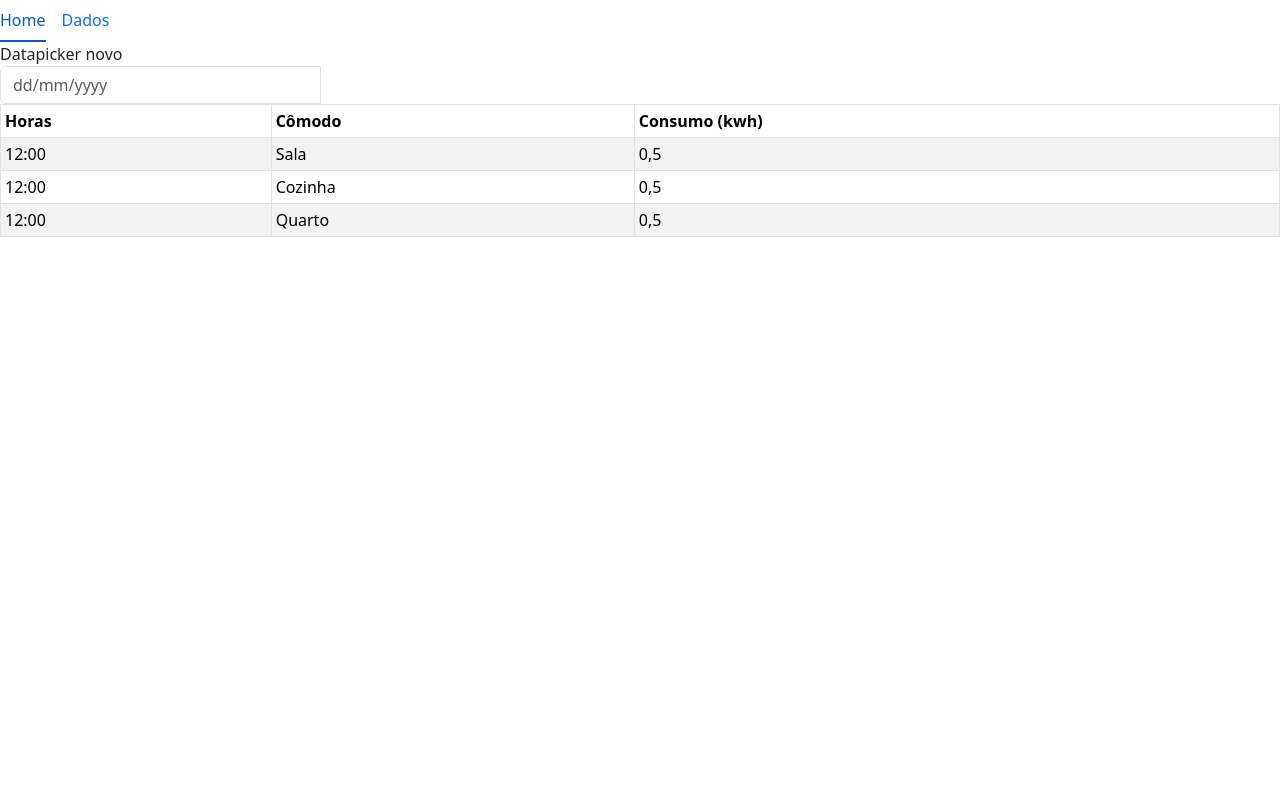
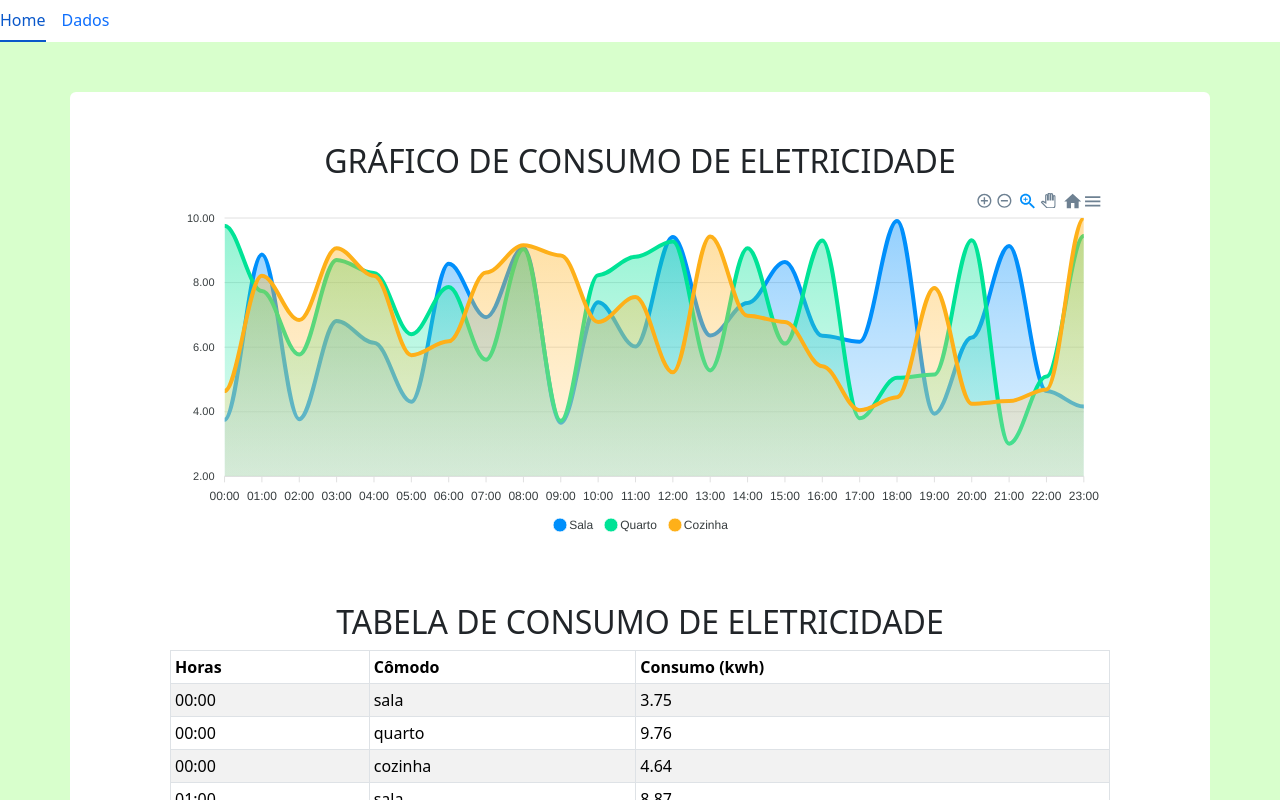
Before and after one commit to ES-SmartEnergy/SmartEnergy_01, a React (Vite) app in the folder frontend/smart/: page /dados in a window 1280 px wide. Shown: the top 800 px of the page. Built offline with nearby package versions, Linux system fonts and the light colour scheme.

Commit message:
adição do gráfico e tabela
ainda com valores mocados

```diff
--- a/frontend/smart/package.json
+++ b/frontend/smart/package.json
@@ -10,9 +10,11 @@
     "preview": "vite preview"
   },
   "dependencies": {
+    "apexcharts": "^3.42.0",
     "bootstrap": "^5.3.2",
     "firebase": "^10.4.0",
     "react": "^18.2.0",
+    "react-apexcharts": "^1.4.1",
     "react-bootstrap": "^2.8.0",
     "react-dom": "^18.2.0",
     "react-firebase-hooks": "^5.1.1",
--- a/frontend/smart/src/App.jsx
+++ b/frontend/smart/src/App.jsx
@@ -6,7 +6,7 @@ import Home from "./components/Home";
 import Dados from "./components/Dados";
 import { BrowserRouter, Route, Link, Routes } from "react-router-dom";
 import Nav from "react-bootstrap/Nav";
-import 'bootstrap/dist/css/bootstrap.min.css';
+import "bootstrap/dist/css/bootstrap.min.css";
 
 function App() {
   return (
@@ -15,17 +15,22 @@ function App() {
         <BrowserRouter>
           <Nav variant="underline">
             <Nav.Item>
-              <Nav.Link as={Link} to="/">Home</Nav.Link>
+              <Nav.Link as={Link} to="/">
+                Home
+              </Nav.Link>
             </Nav.Item>
             <Nav.Item>
-              <Nav.Link as={Link} to="/dados">Dados</Nav.Link>
+              <Nav.Link as={Link} to="/dados">
+                Dados
+              </Nav.Link>
             </Nav.Item>
           </Nav>
-
-          <Routes>
-            <Route path="/" element={<Home />}></Route>
-            <Route path="/dados" element={<Dados />}></Route>
-          </Routes>
+          <div style={{ backgroundColor: '#d8ffcc'}}>
+            <Routes>
+              <Route path="/" element={<Home />}></Route>
+              <Route path="/dados" element={<Dados />}></Route>
+            </Routes>
+          </div>
         </BrowserRouter>
       </div>
     </>
--- a/frontend/smart/src/components/Dados.jsx
+++ b/frontend/smart/src/components/Dados.jsx
@@ -1,25 +1,110 @@
 import Table from "react-bootstrap/Table";
-import 'bootstrap/dist/css/bootstrap.min.css';
-import Form from 'react-bootstrap/Form';
-import InputGroup from 'react-bootstrap/InputGroup';
+import "bootstrap/dist/css/bootstrap.min.css";
+import Form from "react-bootstrap/Form";
+import InputGroup from "react-bootstrap/InputGroup";
+import Grafico from "./Grafico";
+import GraficoArea from "./GraficoArea";
+
+// Array
+function gerarConsumoAleatorio() {
+  return (Math.random() * (10 - 3) + 3).toFixed(2);
+}
+
+// Horas do dia
+export const horasDoDia = [
+  "00:00",
+  "01:00",
+  "02:00",
+  "03:00",
+  "04:00",
+  "05:00",
+  "06:00",
+  "07:00",
+  "08:00",
+  "09:00",
+  "10:00",
+  "11:00",
+  "12:00",
+  "13:00",
+  "14:00",
+  "15:00",
+  "16:00",
+  "17:00",
+  "18:00",
+  "19:00",
+  "20:00",
+  "21:00",
+  "22:00",
+  "23:00",
+];
+
+// Cômodos
+const comodos = ["sala", "quarto", "cozinha"];
+
+// Objeto dados_consumo com todas as chaves
+export const dados_consumo = [];
+
+// faz as linhas da tabela
+function renderRows(array) {
+  return array.map((d) => {
+    return (
+      <tr key={d.id}>
+        <td>{d.hora}</td>
+        <td>{d.comodo}</td>
+        <td>{d.consumo}</td>
+      </tr>
+    );
+  });
+}
 
 function Dados() {
+  // Preenchendo o array com dados aleatórios
+  let id = 1;
+  for (let hora of horasDoDia) {
+    for (let comodo of comodos) {
+      const consumo = gerarConsumoAleatorio();
+      dados_consumo.push({ id, hora, comodo, consumo: parseFloat(consumo) });
+      id++;
+    }
+  }
+
   return (
     <dev>
-        <div>
-        <div class='col-md-3'>
-            <div class="form-group">
-                <label for="data-pagamento">Datapicker novo</label>
-                <div class="input-group date" data-date-format="dd/mm/yyyy">
-                  <input  type="text" class="form-control" placeholder="dd/mm/yyyy">
-                </input>
-                  <div class="input-group-addon" >
-                    <span class="glyphicon glyphicon-th"></span>
+      <div
+        style={{
+          // paddingLeft: "200px",
+          // paddingRight: "200px",
+          paddingTop: "50px",
+        }}
+      >
+        <div
+          className="container bg-white rounded "
+          style={{
+            paddingTop: "50px",
+            paddingLeft: "100px",
+            paddingRight: "100px",
+          }}
+        >
+          {/* Gráfico de Área */}
+
+          <h2 style={{ textAlign: "center" }}>
+            GRÁFICO DE CONSUMO DE ELETRICIDADE
+          </h2>
+
+          <div
+            style={{
+              // paddingLeft: "200px",
+              // paddingRight: "200px",
+              paddingBottom: "50px",
+            }}
+          >
+            <GraficoArea />
           </div>
-                </div>
-            </div>
-          </div>
-        </div>
+
+          {/* tabela */}
+          <h2 style={{ textAlign: "center" }}>
+            TABELA DE CONSUMO DE ELETRICIDADE
+          </h2>
           <Table responsive striped bordered hover size="sm">
             <thead>
               <tr>
@@ -28,24 +113,10 @@ function Dados() {
                 <th>Consumo (kwh)</th>
               </tr>
             </thead>
-          <tbody>
-            <tr>
-              <td>12:00</td>
-              <td>Sala</td>
-              <td>0,5</td>
-            </tr>
-            <tr>
-              <td>12:00</td>
-              <td>Cozinha</td>
-              <td>0,5</td>
-            </tr>
-            <tr>
-              <td>12:00</td>
-              <td>Quarto</td>
-              <td>0,5</td>
-            </tr>
-          </tbody>
+            <tbody>{renderRows(dados_consumo)}</tbody>
           </Table>
+        </div>
+      </div>
     </dev>
   );
 }
--- /dev/null
+++ b/frontend/smart/src/components/Grafico.jsx
@@ -0,0 +1,30 @@
+import Chart from 'react-apexcharts'
+import { Component } from 'react';
+
+class Grafico extends Component {
+    constructor(props) {
+      super(props);
+
+      this.state = {
+        options: {
+          chart: {
+            id: 'apexchart-example'
+          },
+          xaxis: {
+            categories: [1991, 1992, 1993, 1994, 1995, 1996, 1997, 1998, 1999]
+          }
+        },
+        series: [{
+          name: 'series-1',
+          data: [30, 40, 35, 50, 49, 60, 70, 91, 125]
+        }]
+      }
+    }
+    render() {
+      return (
+        <Chart options={this.state.options} series={this.state.series} type="bar" width={500} height={320} />
+      )
+    }
+  }
+
+  export default Grafico;
--- /dev/null
+++ b/frontend/smart/src/components/GraficoArea.jsx
@@ -0,0 +1,88 @@
+import { ReactApexChart, ApexChart } from "react-apexcharts";
+import Chart from 'react-apexcharts'
+import { Component } from "react";
+import {dados_consumo, horasDoDia} from "./Dados.jsx"
+/*
+// obter dados por comodo
+function obterValoresDeConsumoPorComodo(comodo) {
+  return dados_consumo
+    .filter((dados) => dados.comodo === comodo)
+    .map((dados) => dados.consumo);
+}
+
+// Obtendo os valores de consumo para cada cômodo e combinando-os em um único array
+const valoresSala = obterValoresDeConsumoPorComodo('sala');
+const valoresQuarto = obterValoresDeConsumoPorComodo('quarto');
+const valoresCozinha = obterValoresDeConsumoPorComodo('cozinha');*/
+
+class GraficoArea extends Component {
+  constructor(props) {
+    super(props);
+
+    this.state = {
+      series: [
+        {
+          name: "Sala",
+          data: dados_consumo
+          .filter((dados) => dados.comodo === 'sala')
+          .map((dados) => dados.consumo),
+        },
+        {
+          name: "Quarto",
+          data: dados_consumo
+          .filter((dados) => dados.comodo === 'quarto')
+          .map((dados) => dados.consumo),
+        },
+        {
+          name: "Cozinha",
+          data: dados_consumo
+          .filter((dados) => dados.comodo === 'cozinha')
+          .map((dados) => dados.consumo),
+        },
+        /*{
+          name: "Consumo Total",
+          data: dados_consumo
+          .filter((dados) => dados.comodo === 'sala')
+          .map((dados) => dados.consumo) +
+          dados_consumo
+          .filter((dados) => dados.comodo === 'quarto')
+          .map((dados) => dados.consumo) +
+          dados_consumo
+          .filter((dados) => dados.comodo === 'cozinha')
+          .map((dados) => dados.consumo),
+        },*/
+      ],
+      options: {
+        chart: {
+          height: 350,
+          type: "area",
+        },
+        dataLabels: {
+          enabled: false,
+        },
+        stroke: {
+          curve: "smooth",
+        },
+        xaxis: {
+          //type: "time",
+          categories: horasDoDia,
+        },
+      },
+    };
+  }
+
+  render() {
+    return (
+      <div id="chart">
+        <Chart
+          options={this.state.options}
+          series={this.state.series}
+          type="area"
+          height={350}
+        />
+      </div>
+    );
+  }
+}
+
+export default GraficoArea;
```
Also changed, not shown: 2 other files (tests, documents, lock files or other folders). Lines whose indentation alone changed are shown as unchanged.
